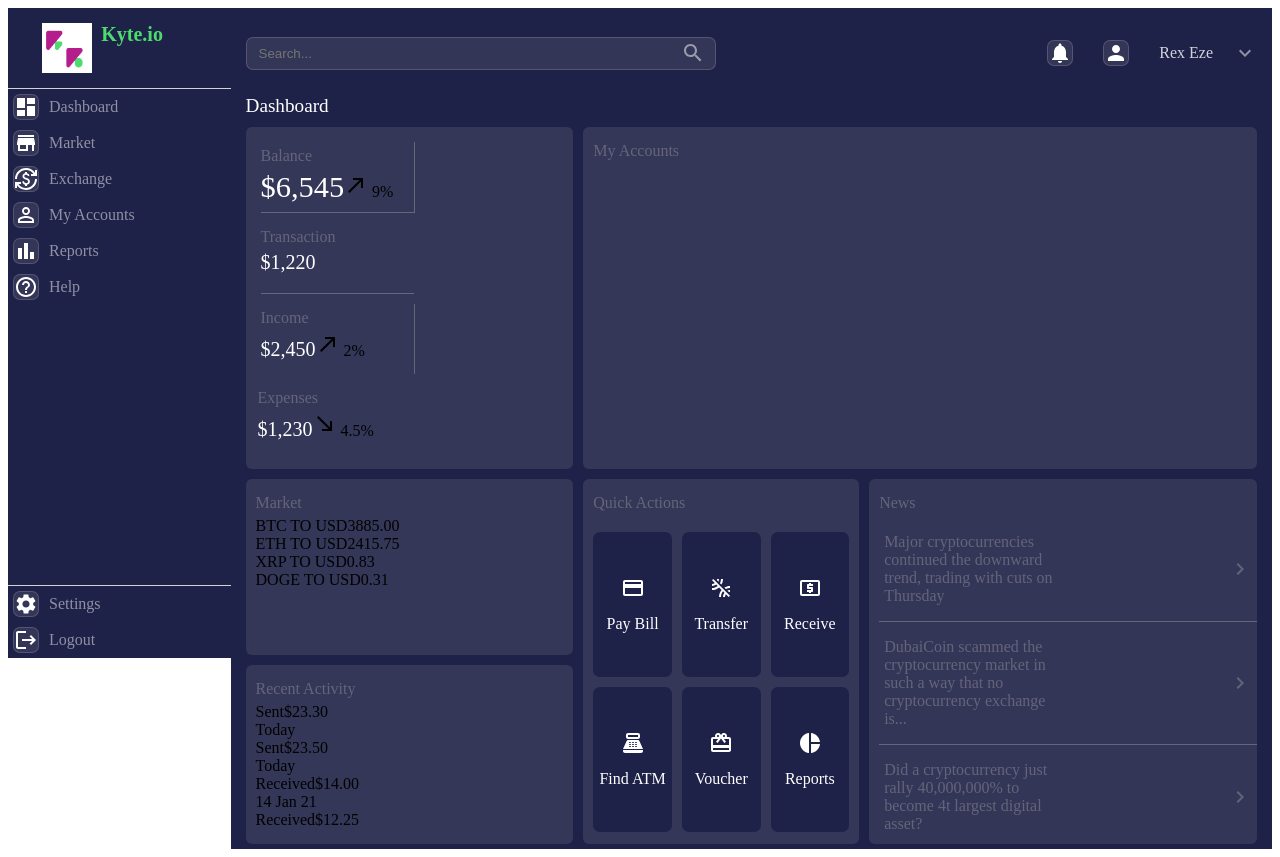
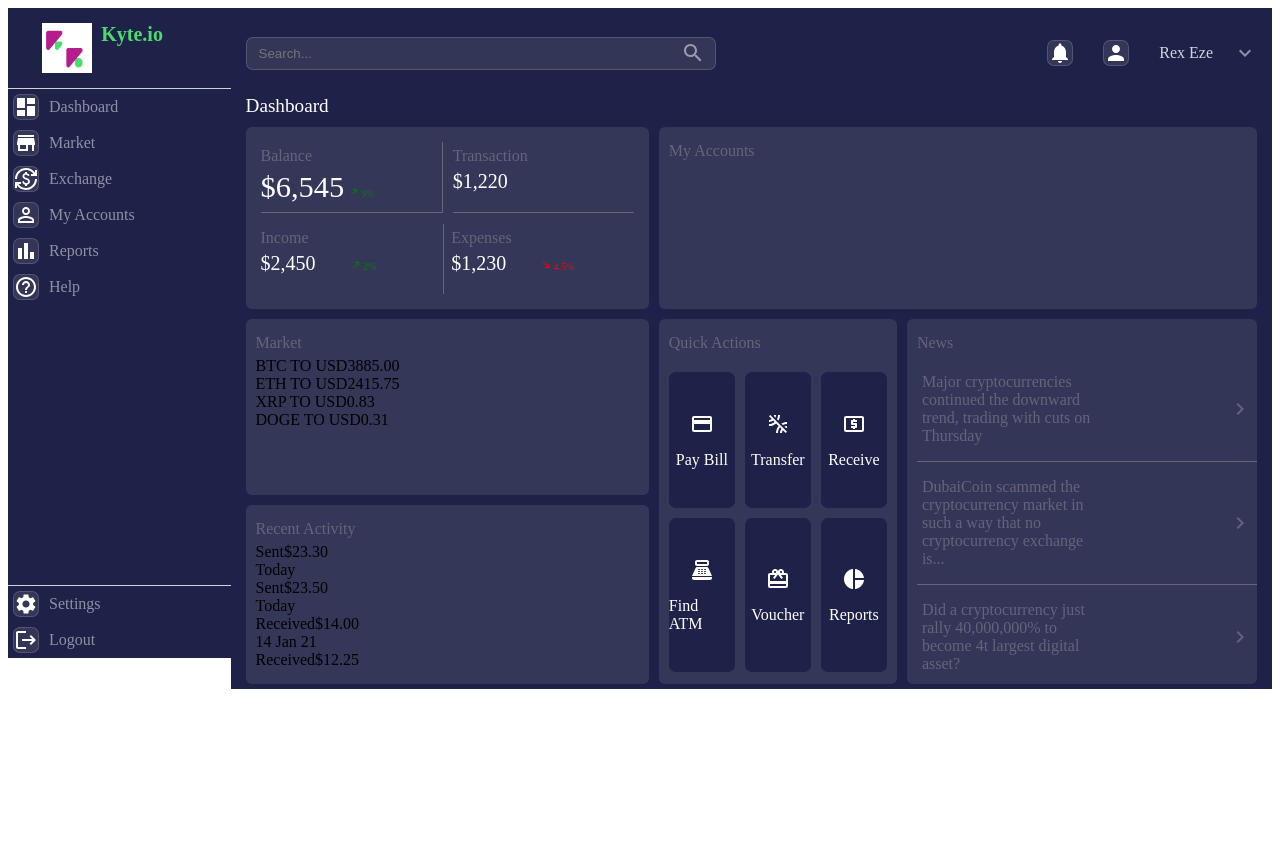
Before and after one commit to TobyMike-max/KyteDashboard-App, a React (Create React App) app: page / in a window 1280 px wide. After the commit the page ends 800 px from the top, so only its background shows below. Built offline with nearby package versions, Linux system fonts and the light colour scheme.

Commit message:
[Modified]: Worked on new components

```diff
--- a/src/components/Gridbar/Gridbar.jsx
+++ b/src/components/Gridbar/Gridbar.jsx
@@ -15,25 +15,37 @@ const Gridbar = () => {
   return (
     <div className="grid">
       <div className="balance">
-
+        <div className="topBalance">
           <div className="top-left">
             <span className="text">Balance</span>
             <span className="big_dols">$6,545</span>
-          <NorthEastIcon /> 9%
+            <span className="tiny_text" style={{color:'green',
+              paddingLeft:'5px'}}>
+              <NorthEastIcon style={{fontSize:'10px'}}/> 9%
+            </span>
           </div>
           <div className="top-right">
             <span className="text">Transaction</span>
             <span className="small_dols">$1,220</span>
           </div>
+        </div>
+
+        <div className="bottomBalance">
           <div className="bottom-left">
             <span className="text">Income</span>
             <span className="small_dols">$2,450</span>
-          <NorthEastIcon /> 2%
+            <span className="tiny_text" style={{color:'green',
+              paddingLeft:'35px'}}>
+              <NorthEastIcon style={{fontSize:'10px'}} /> 2%
+            </span>
           </div>
           <div className="bottom-right">
             <span className="text">Expenses</span>
             <span className="small_dols">$1,230</span>
-          <SouthEastIcon /> 4.5%
+            <span className="tiny_text" style={{color:'red', paddingLeft:'35px'}}>
+              <SouthEastIcon style={{fontSize:'10px'}} /> 4.5%
+            </span>
+          </div>
         </div>
       </div>
 
@@ -105,7 +117,7 @@ const Gridbar = () => {
             the downward trend, trading with
             cuts on Thursday
           </p>
-          <KeyboardArrowRightIcon />
+          <KeyboardArrowRightIcon style={{cursor:'pointer'}}/>
         </div>
         <div className="horizon">
           <p>
@@ -113,20 +125,20 @@ const Gridbar = () => {
             market in such a way that no cryptocurrency
             exchange is...
           </p>
-          <KeyboardArrowRightIcon />
+          <KeyboardArrowRightIcon style={{cursor:'pointer'}}/>
         </div>
         <div className="horizon">
           <p>
             Did a cryptocurrency just rally 40,000,000%
             to become 4t largest digital asset?
           </p>
-          <KeyboardArrowRightIcon />
+          <KeyboardArrowRightIcon style={{cursor:'pointer'}}/>
         </div>
         <div className="horizon">
           <p>
             Cassll to be first NASCAR driver
           </p>
-          <KeyboardArrowRightIcon />
+          <KeyboardArrowRightIcon style={{cursor:'pointer'}}/>
         </div>
       </div>
 
```
Lines whose indentation alone changed are shown as unchanged.
